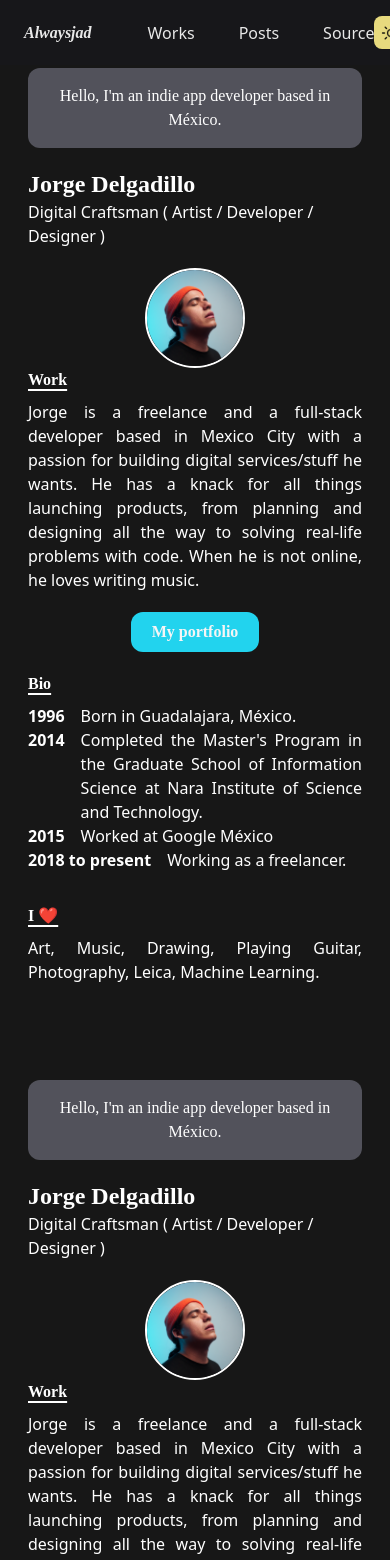
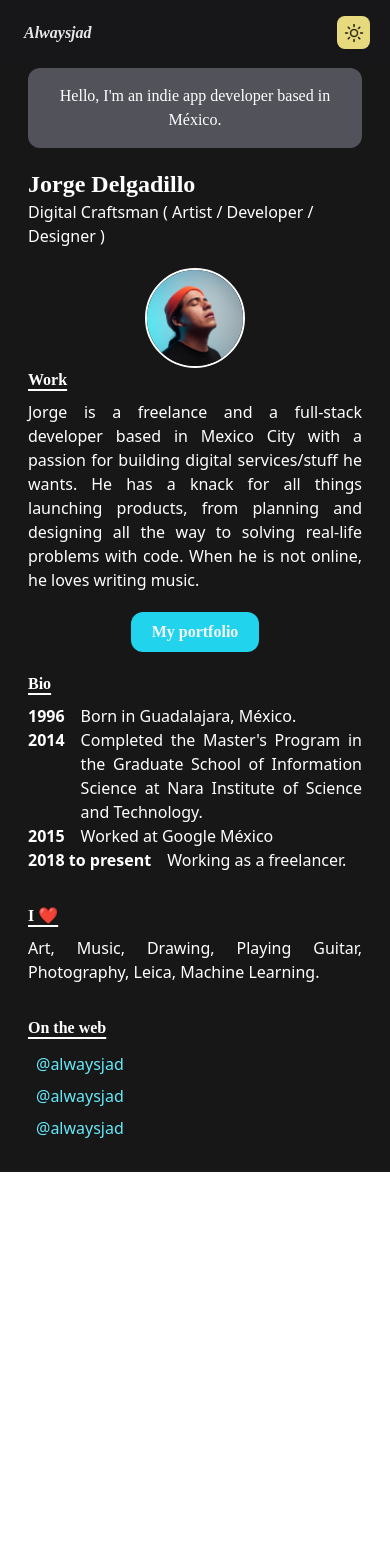
Before and after one commit to jad-delgadillo/alwaysjad-homepage, a Next.js app: page / in a window 390 px wide. Shown: the top 1560 px of the page. After the commit the page ends 1172 px from the top, so only its background shows below. Built offline with nearby package versions, Linux system fonts and the light colour scheme.

Commit message:
responsive design nav bar

```diff
--- a/components/main.tsx
+++ b/components/main.tsx
@@ -68,6 +68,15 @@ const Main = () => {
                             <div className="p-4"></div>
                             <h1 className=" text-md underline-offset-4 underline font-semibold decoration-2 mb-2">I ❤️</h1>
                             <p className="text-justify font-extralight">Art, Music, Drawing, Playing Guitar, Photography, Leica, Machine Learning.</p>
+
+                            <div className="p-4"></div>
+                                <h1 className=" text-md underline-offset-4 underline font-semibold decoration-2 mb-2">On the web</h1>
+                                    <div className="flex flex-col font-medium justify-center items-start">
+                                        <button className="text-justify text-cyan-300 hover:bg-cyan-800 p-1 px-2 rounded-lg">@alwaysjad</button>
+                                        <button className="text-justify text-cyan-300 hover:bg-cyan-800 p-1 px-2 rounded-lg">@alwaysjad</button>
+                                        <button className="text-justify text-cyan-300 hover:bg-cyan-800 p-1 px-2 rounded-lg">@alwaysjad</button>
+
+                                    </div>
         </div>
     )
 }
--- a/components/navBar.tsx
+++ b/components/navBar.tsx
@@ -14,13 +14,13 @@ const NavBar = () => {
                         </h1>
 
                         <Link href="/works" >
-                            <a className=" underline-offset-4 decoration-2 decoration-teal-300 hover:underline transition-all md:px-2 pl-7">
+                            <a className=" underline-offset-4 decoration-2 decoration-teal-300 hover:underline transition-all md:px-2 pl-7 :block hidden">
                                 Works
                             </a>
                         </Link>
 
                         <Link href="/posts">
-                            <a className=" underline-offset-4 mx-4 decoration-2 decoration-teal-300 hover:underline transition-all md:px-2 pl-7 cursor-pointer">
+                            <a className=" underline-offset-4 mx-4 decoration-2 decoration-teal-300 hover:underline transition-all md:px-2 pl-7 sm:block hidden">
                                 Posts
                             </a>
                         </Link>
@@ -28,7 +28,7 @@ const NavBar = () => {
 
 
 
-                        <a className=" underline-offset-4 decoration-2 decoration-teal-300 hover:underline transition-all md:px-2 pl-7 cursor-pointer">
+                        <a className=" underline-offset-4 decoration-2 decoration-teal-300 hover:underline transition-all md:px-2 pl-7 sm:block hidden">
                             Source
                         </a>
 
--- a/pages/index.tsx
+++ b/pages/index.tsx
@@ -11,7 +11,7 @@ const Home: NextPage = () => {
 
         <NavBar/>
         <Main/>
-        <Main/>
+
 
       </div>
 
```
